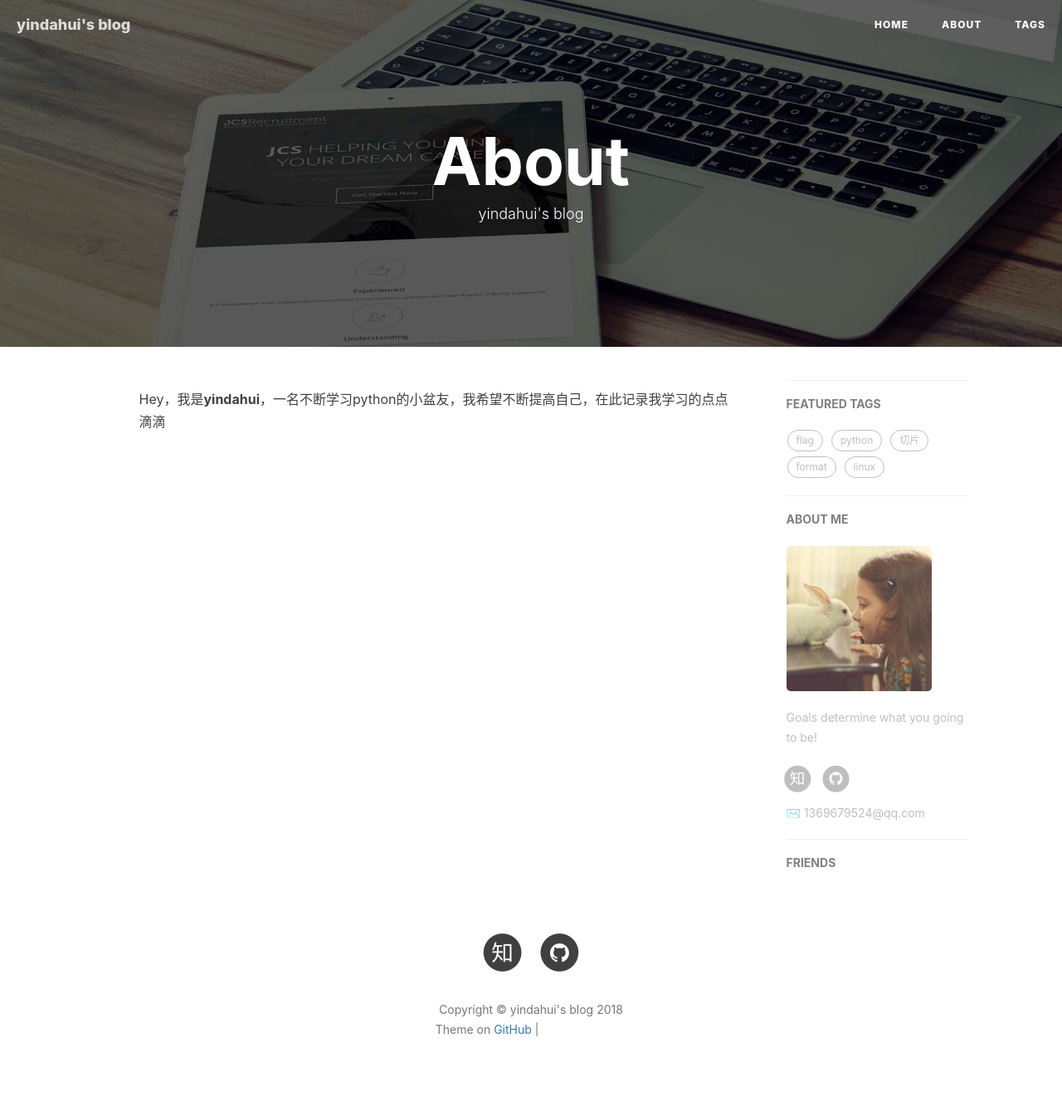
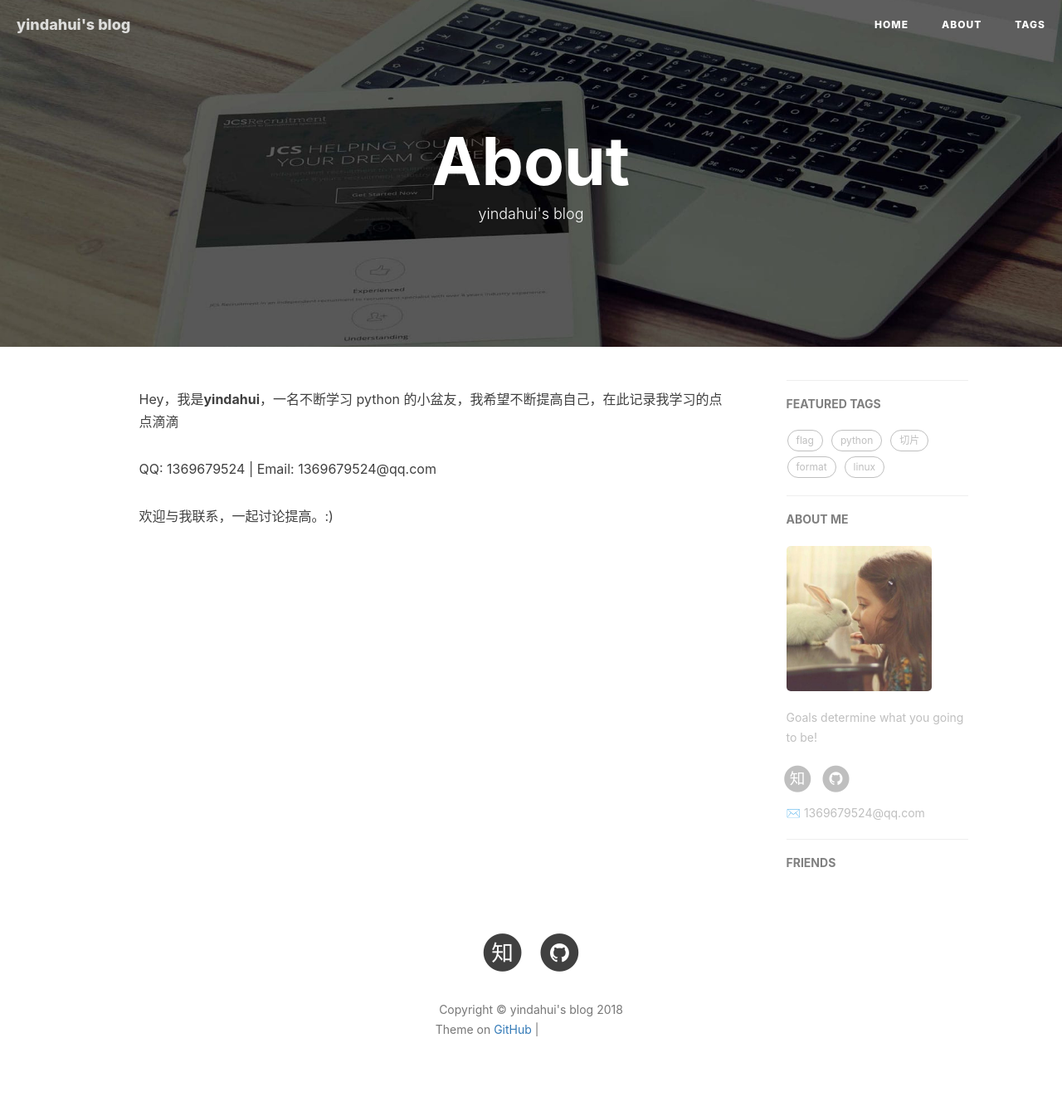
Before and after one commit to yindahui/yindahui.github.io, a Jekyll site: the page built from about.html, in a window 1280 px wide. Shown: the whole page at 83% size. Built offline with Jekyll 4.4.1, drawn with Linux system fonts in a browser that asks for light colours; nearby versions of some CDN libraries; comment, search, counter and statistics services are not loaded; grey boxes are pictures that could not be loaded.

Commit message:
Update about.html

```diff
--- a/about.html
+++ b/about.html
@@ -17,7 +17,9 @@ header-img: "img/post-bg-rwd.jpg"
     <!--copied from markdown -->
 
 
-    <p>Hey，我是<strong>yindahui</strong>，一名不断学习python的小盆友，我希望不断提高自己，在此记录我学习的点点滴滴</p>
+    <p>Hey，我是<strong>yindahui</strong>，一名不断学习 python 的小盆友，我希望不断提高自己，在此记录我学习的点点滴滴</p>
+    <p>QQ: 1369679524 | Email: 1369679524@qq.com</p>
+    <p>欢迎与我联系，一起讨论提高。:)</p>
 
 
 </div>
```
